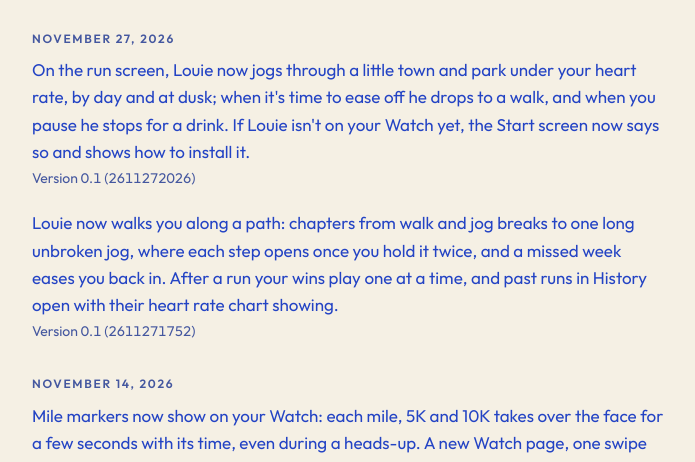
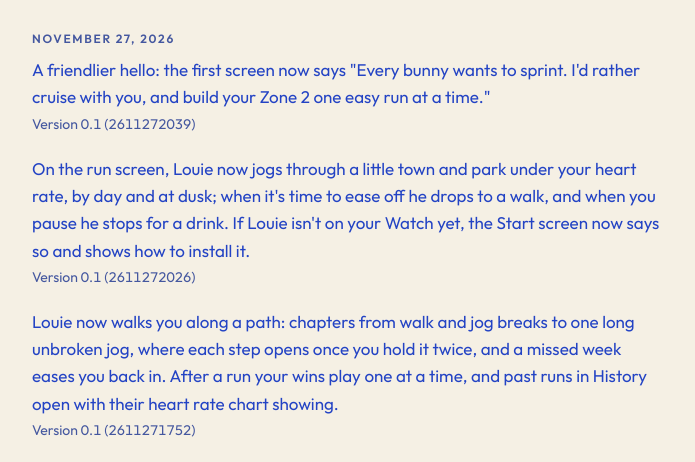
Before and after one commit to thoughtandtheory/louie-app, a plain HTML site: page releases/index.html in a window 1280 px wide. Shown: the part 297-759 px from the top of the page, without its empty margins (292-987 px from the left). Drawn offline with Linux system fonts and the light colour scheme.

Commit message:
Release notes: 2026-11-27 · 0.1 · 2611272039

```diff
--- a/releases/index.html
+++ b/releases/index.html
@@ -71,6 +71,10 @@
 
 <h2>November 27, 2026</h2>
 <article>
+  <p>A friendlier hello: the first screen now says "Every bunny wants to sprint. I'd rather cruise with you, and build your Zone 2 one easy run at a time."</p>
+  <p class="build">Version 0.1 (2611272039)</p>
+</article>
+<article>
   <p>On the run screen, Louie now jogs through a little town and park under your heart rate, by day and at dusk; when it's time to ease off he drops to a walk, and when you pause he stops for a drink. If Louie isn't on your Watch yet, the Start screen now says so and shows how to install it.</p>
   <p class="build">Version 0.1 (2611272026)</p>
 </article>
```
